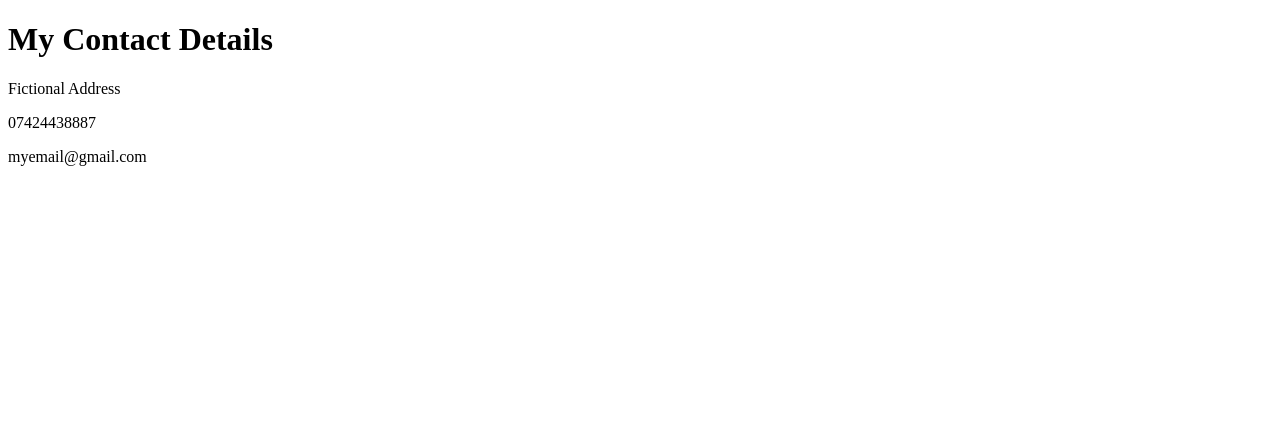
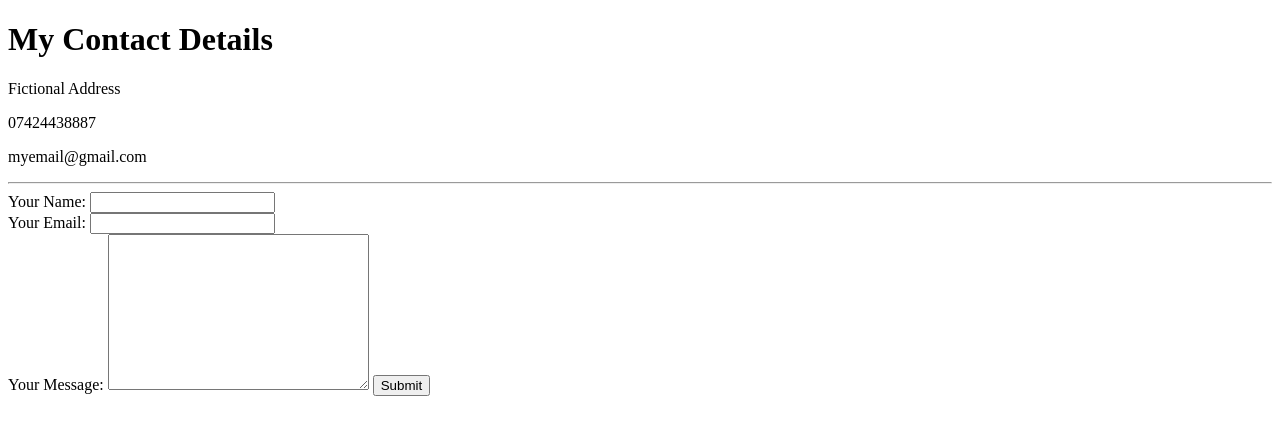
Before and after one commit to Darez-maker/UDEMY-FIRST-WORK, a plain HTML site: page HTML PERSONAL SITE/contactme.html in a window 1280 px wide. Drawn offline with Linux system fonts and the light colour scheme.

Commit message:
info on forms

```diff
--- a/HTML PERSONAL SITE/contactme.html
+++ b/HTML PERSONAL SITE/contactme.html
@@ -10,5 +10,17 @@
     <p>Fictional Address</p>
     <p>07424438887</p>
     <p>myemail@gmail.com</p>
+      <hr>
+
+    <form enctype="text/plain" action="mailto:ndahemmanuel237@gmail.com" method="post">
+        <label >Your Name:</label>
+        <input type="text" name="yourname" value=""> <br>
+        <label >Your Email:</label>
+        <input type="email" name="youremail"> <br>
+        <label >Your Message:</label>
+        <textarea name="yourMessage" id="" cols="30" rows="10"></textarea>
+        <input type="submit">
+    </form>
+
 </body>
 </html>
```
